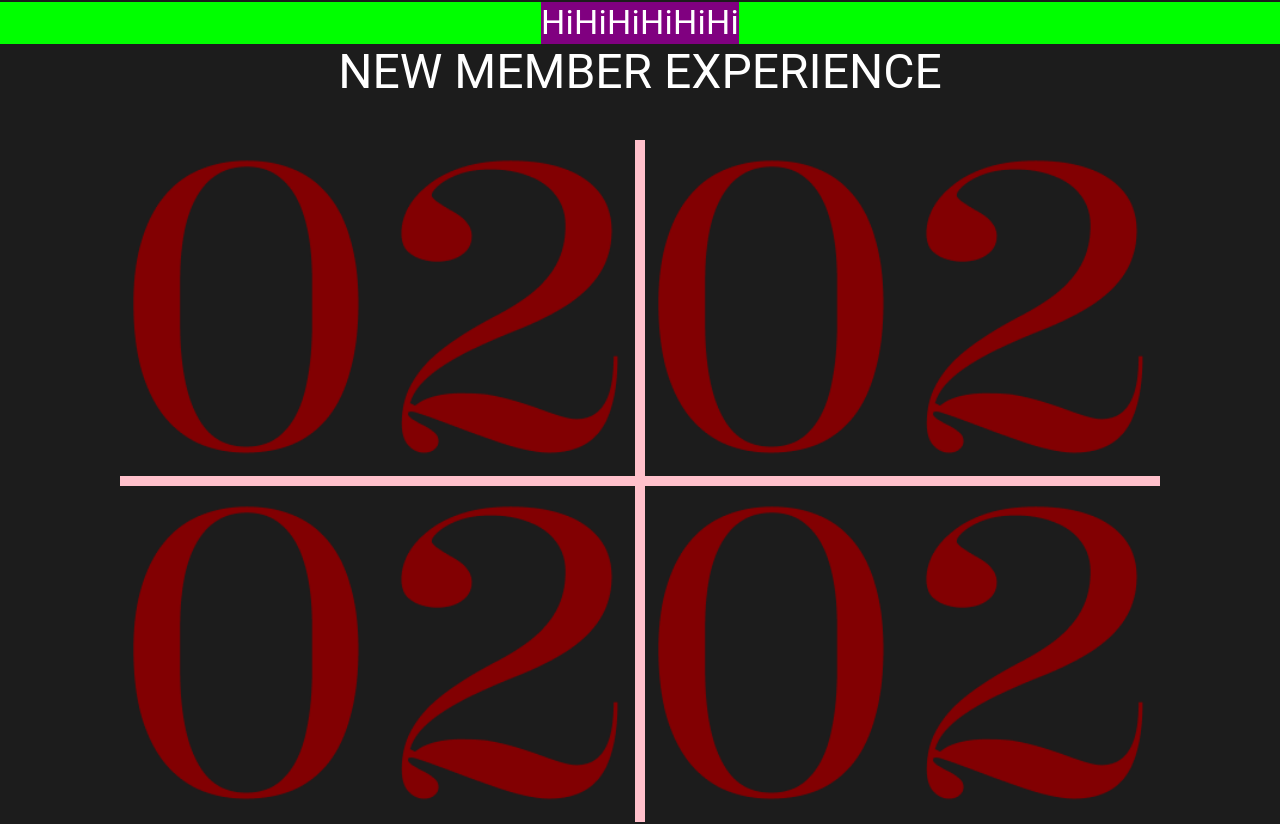
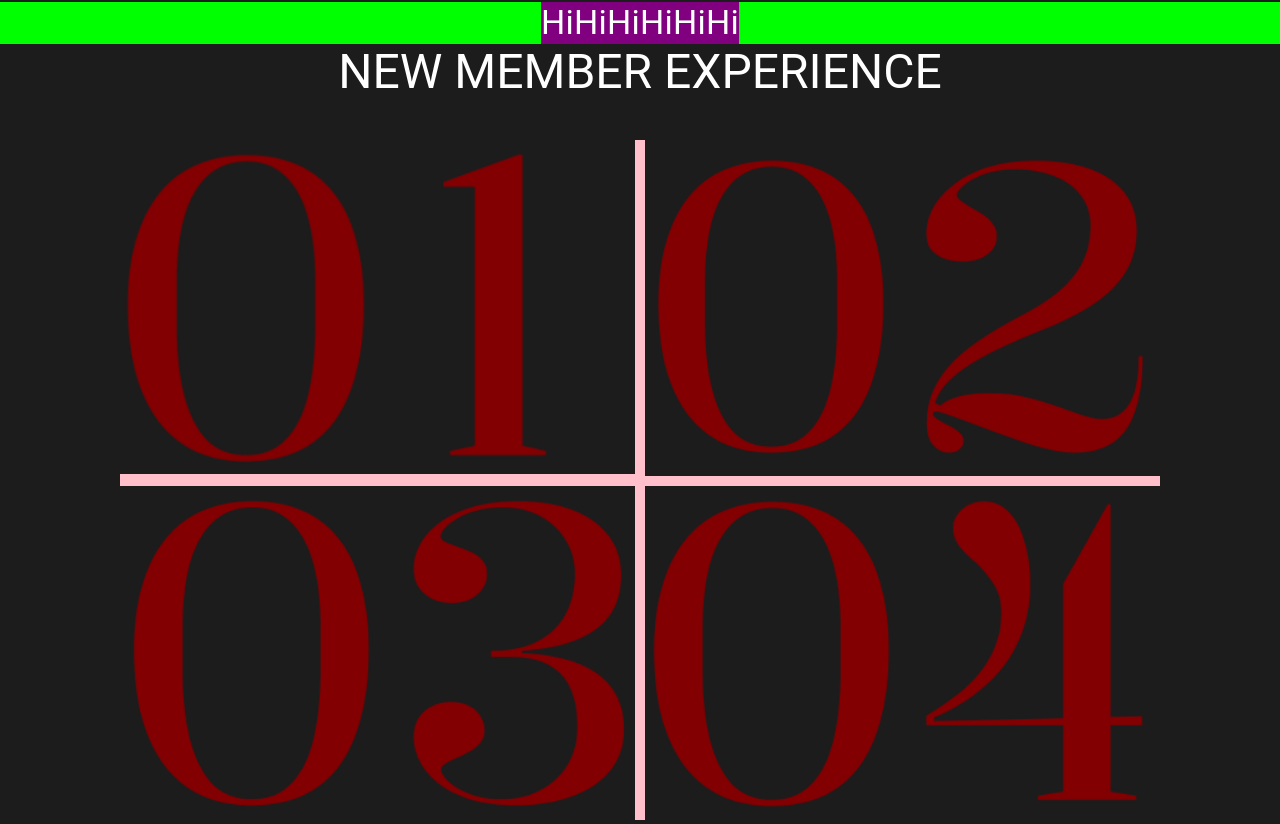
Before and after one commit to Cornell-University-Combat-Robotics/site-2025, a React (Vite) app in the folder react-site/: page /apply in a window 1280 px wide. Shown: the part 1150-1974 px from the top of the page. Built offline with nearby package versions, Linux system fonts and the light colour scheme.

Commit message:
Add scaled number images to join us background

```diff
--- a/react-site/src/pages/apply.jsx
+++ b/react-site/src/pages/apply.jsx
@@ -129,7 +129,7 @@ export default function Apply() {
         {/* below is container for 01 02 03 04 */}
         <Box
           component="img"
-          src={join02}
+          src={join01}
           alt="large 01 image"
           width="100%"
         >
@@ -160,14 +160,14 @@ export default function Apply() {
         </Box>
         <Box
           component="img"
-          src={join02}
+          src={join03}
           alt="large 03 image"
           width="100%"
         >
         </Box>
         <Box
           component="img"
-          src={join02}
+          src={join04}
           alt="large 04 image"
           width="100%"
         >
```
Also changed, not shown: react-site/src/assets/background-pictures/join-01-background.png.
